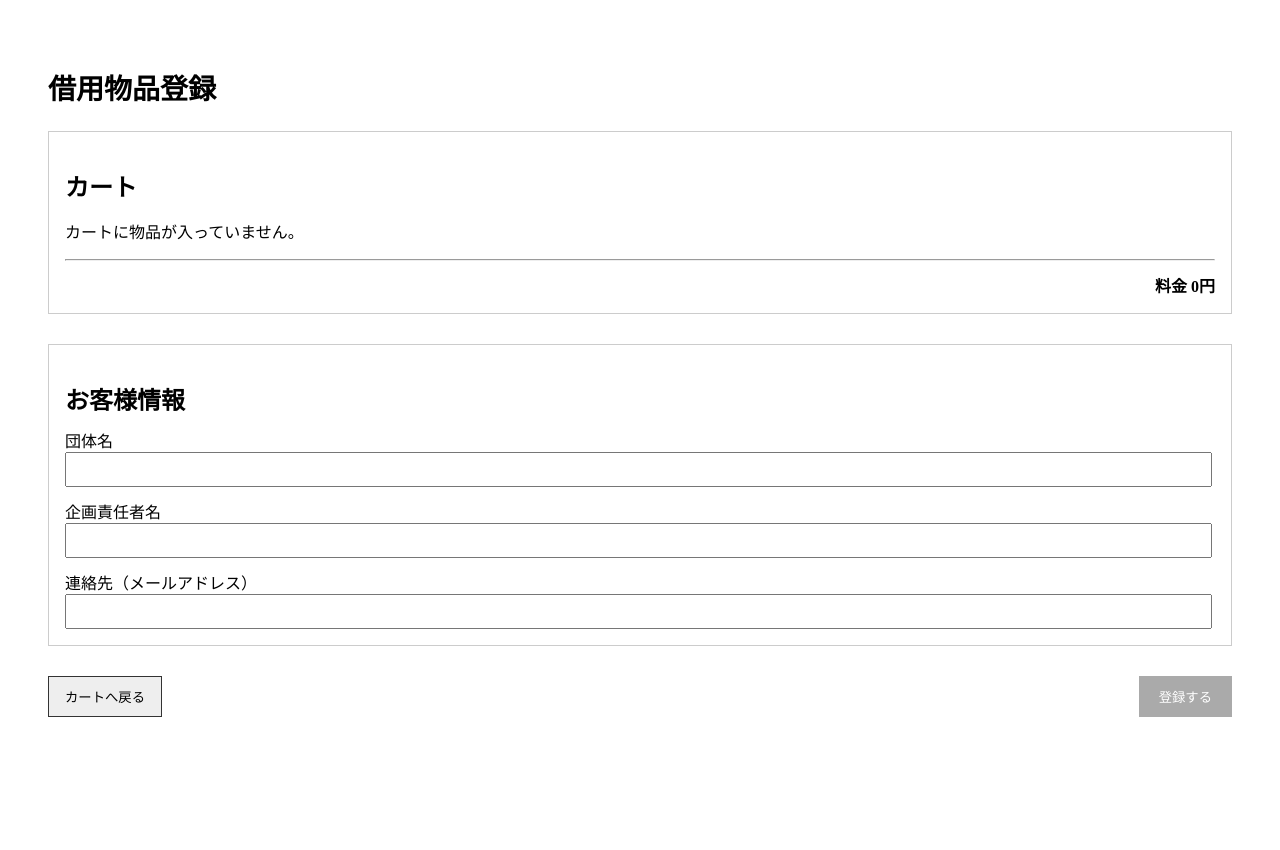
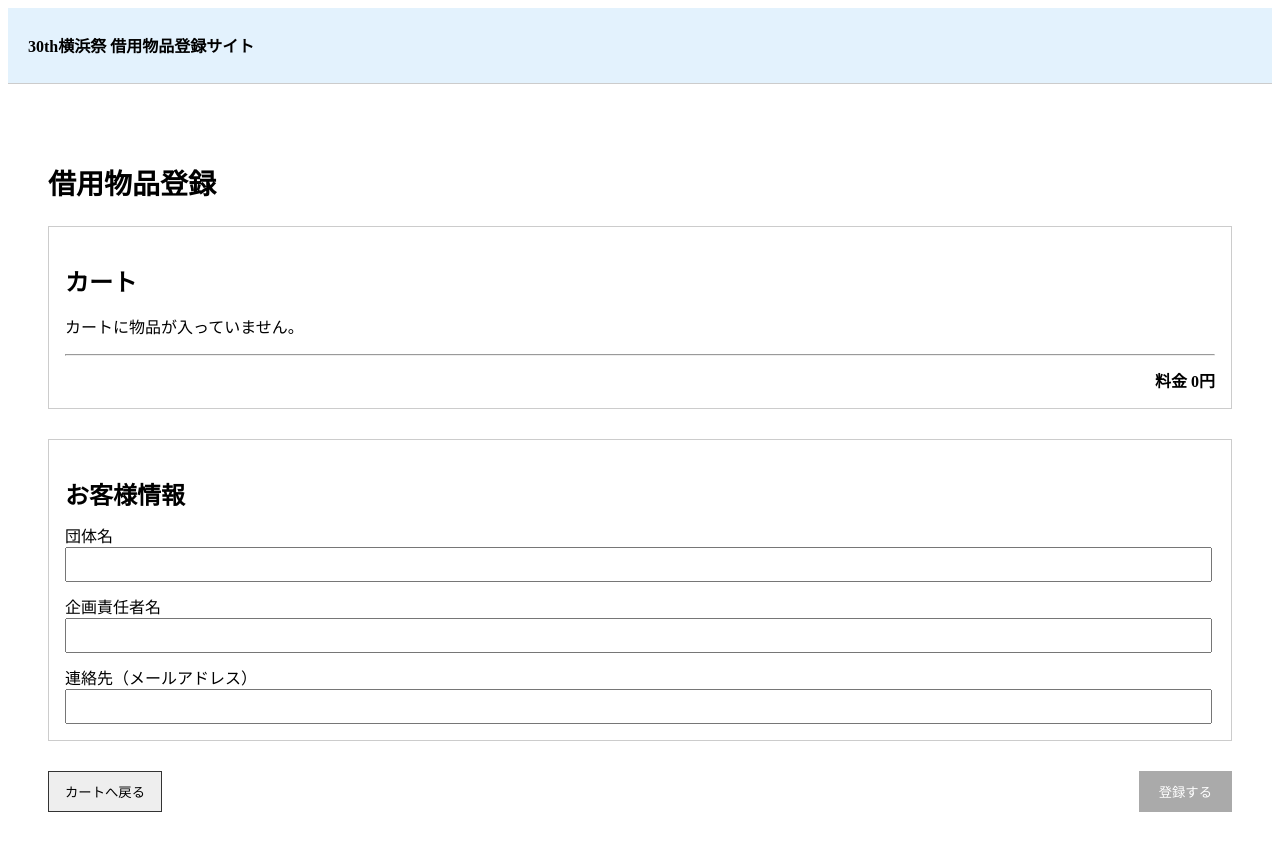
Before and after one commit to yokohamafest30kanri/yokohamasai-buppin, a Next.js app: page /register in a window 1280 px wide. Shown: the top 850 px of the page. Before the commit the page ends 800 px from the top, so only its background shows below. Built offline with nearby package versions, Linux system fonts and the light colour scheme.

Commit message:
add register/layout.tsx

```diff
--- /dev/null
+++ b/app/register/layout.tsx
@@ -0,0 +1,36 @@
+import Link from "next/link";
+
+export default function ItemsLayout({
+  children,
+}: {
+  children: React.ReactNode;
+}) {
+  return (
+    <>
+      {/* ===== items用ヘッダー ===== */}
+      <header
+        style={{
+          position: "sticky",
+          top: 0,
+          zIndex: 1000,
+
+          display: "flex",
+          justifyContent: "space-between",
+          alignItems: "center",
+          padding: "12px 20px",
+          borderBottom: "1px solid #ccc",
+          marginBottom: "20px",
+          backgroundColor: "#e3f2fd",
+        }}
+      >
+        <h2 style={{ fontSize: "16px", fontWeight: "bold" }}>
+          30th横浜祭 借用物品登録サイト
+        </h2>
+
+      </header>
+
+      {/* ===== ページ本体 ===== */}
+      {children}
+    </>
+  );
+}
```
